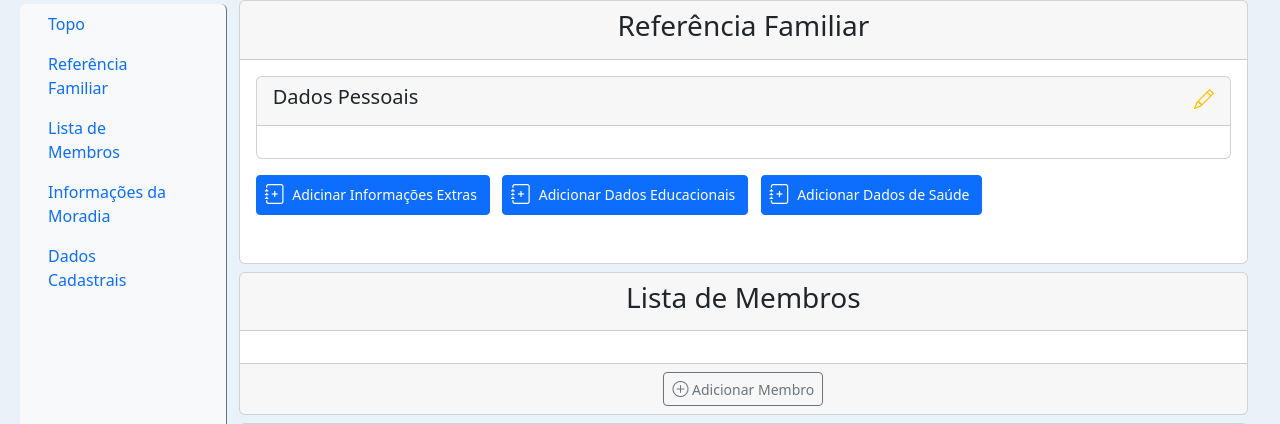
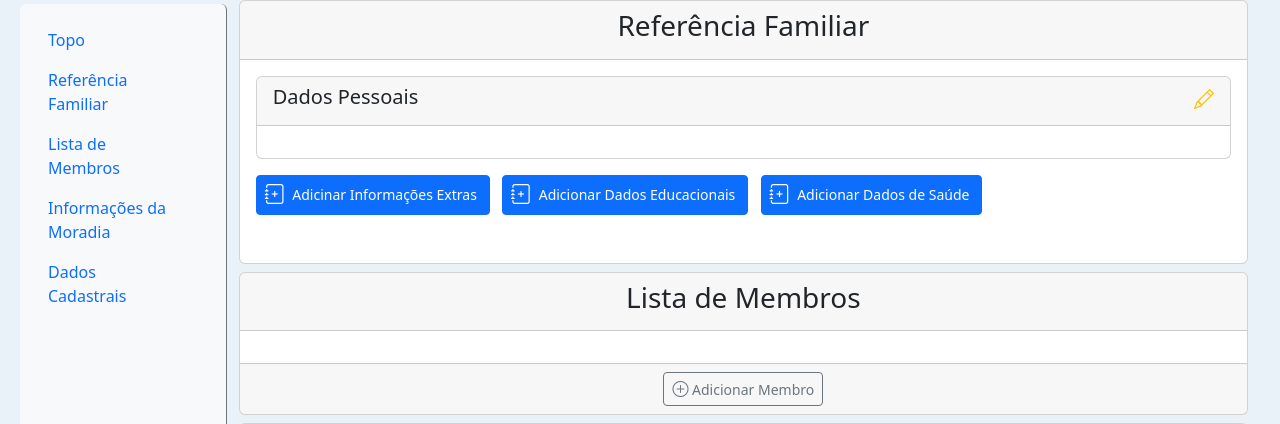
Before and after one commit to JonasLimaDev/sistema_projeto_bencao, a Django app: template cadastros/templates/cadastros/dados_cadastro.html in a window 1280 px wide. Shown: the part 179-603 px from the top of the page. Run offline with Django 4.2, Linux system fonts and the light colour scheme; the template is opened without the code that fills it, so the values that code supplies are empty.

Commit message:
correção na navegação da ficha de dados

```diff
--- a/cadastros/templates/cadastros/dados_cadastro.html
+++ b/cadastros/templates/cadastros/dados_cadastro.html
@@ -35,14 +35,29 @@
 
     <div class=" col-lg-2 col-md-2 col-12 my-md-1 my-lg-1 my-2 d-print-none bg-light rounded  border-end border-secondary">
         <div class="sticky-top ">
-            <nav id="navbar-example3" class="h-100 flex-column align-items-stretch pe-4 ">
-                <nav class="nav  flex-lg-column flex-md-column">
-                    <a class="nav-link " href="#top">Topo</a>
-                    <a class="nav-link" href="#item-1">Referência Familiar</a>
-                    <a class="nav-link" href="#item-2">Lista de Membros</a>
-                    <a class="nav-link" href="#item-3">Informações da Moradia</a>
-                    <a class="nav-link" href="#item-4">Dados Cadastrais</a>
-                </nav>
+            <nav id="navbar-example3" class="h-100 mt-2 flex-column align-items-stretch pe-4 ">
+                    <ul class="nav nav-pills pt-2 flex-lg-column flex-md-column">
+                        <li class="nav-item">
+                            <a class="nav-link " href="#top">Topo</a>
+                        </li>
+                        <li class="nav-item">
+                            <a class="nav-link" href="#item-1">Referência Familiar</a>
+                        </li>
+                        <li class="nav-item">
+                            <a class="nav-link" href="#item-2">Lista de Membros</a>
+                        </li>
+                        <li class="nav-item">
+                            <a class="nav-link" href="#item-3">Informações da Moradia</a>
+                        </li>
+
+                        <li class="nav-item">
+                            <a class="nav-link" href="#item-4">Dados Cadastrais</a>
+                        </li>
+                      </ul>
+
+
+
+
             </nav>
 
         </div>
@@ -458,62 +473,61 @@
 
 <script>
     var botaotopo = document.querySelector('[href="#top"]');
-    console.log(botaotopo)
     var botao1 = document.querySelector('[href="#item-1"]');
     var botao2 = document.querySelector('[href="#item-2"]');
     var botao3 = document.querySelector('[href="#item-3"]');
     var botao4 = document.querySelector('[href="#item-4"]');
-    var botao5 = document.querySelector('[href="#item-5"]');
-    botaotopo.classList.add('active');
+    // var botao5 = document.querySelector('[href="#item-5"]');
+
     botaotopo.addEventListener('click', function () {
         console.log("ação");
         botao1.classList.remove('active');
         botao2.classList.remove('active');
         botao3.classList.remove('active');
         botao4.classList.remove('active');
-        botao5.classList.remove('active');
-        botaotop.classList.add('active');
+        // botao5.classList.remove('active');
+        botaotopo.classList.add('active');
     });
     botao1.addEventListener('click', function () {
-        console.log("ação 2");
-        botaotop.classList.remove('active');
+
+        botaotopo.classList.remove('active');
         botao1.classList.add('active');
         botao2.classList.remove('active');
         botao3.classList.remove('active');
         botao4.classList.remove('active');
-        botao5.classList.remove('active');
+        // botao5.classList.remove('active');
     });
     botao2.addEventListener('click', function () {
-        botaotop.classList.remove('active');
+        botaotopo.classList.remove('active');
         botao1.classList.remove('active');
         botao2.classList.add('active');
         botao3.classList.remove('active');
         botao4.classList.remove('active');
-        botao5.classList.remove('active');
+        // botao5.classList.remove('active');
     });
     botao3.addEventListener('click', function () {
-        botaotop.classList.remove('active');
+        botaotopo.classList.remove('active');
         botao1.classList.remove('active');
         botao2.classList.remove('active');
         botao3.classList.add('active');
         botao4.classList.remove('active');
-        botao5.classList.remove('active');
+        // botao5.classList.remove('active');
     });
     botao4.addEventListener('click', function () {
-        botaotop.classList.remove('active');
+        botaotopo.classList.remove('active');
         botao1.classList.remove('active');
         botao2.classList.remove('active');
         botao3.classList.remove('active');
         botao4.classList.add('active');
-        botao5.classList.remove('active');
+        // botao5.classList.remove('active');
     });
-    botao5.addEventListener('click', function () {
-        botaotop.classList.remove('active');
-        botao1.classList.remove('active');
-        botao2.classList.remove('active');
-        botao3.classList.remove('active');
-        botao4.classList.remove('active');
-        botao5.classList.remove('active');
-    });
+    // botao5.addEventListener('click', function () {
+    //     botaotop.classList.remove('active');
+    //     botao1.classList.remove('active');
+    //     botao2.classList.remove('active');
+    //     botao3.classList.remove('active');
+    //     botao4.classList.remove('active');
+    //     // botao5.classList.remove('active');
+    // });
 </script>
 {% endblock main %}
```
